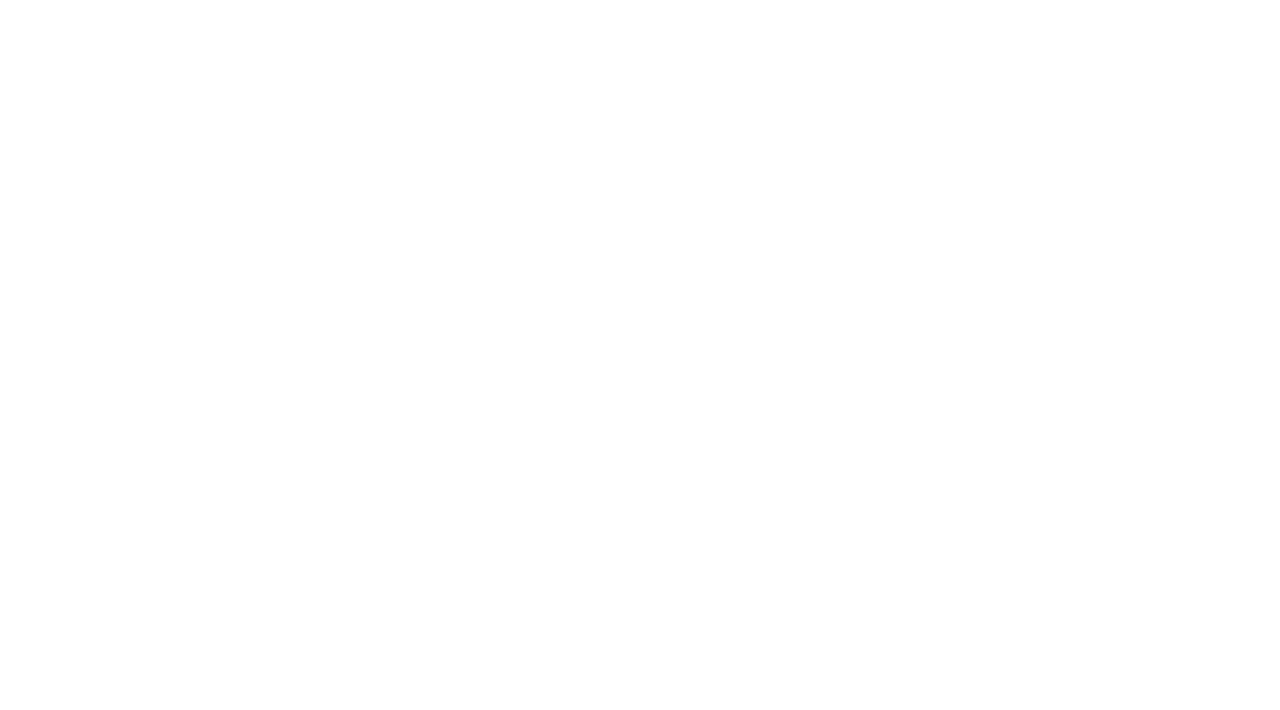
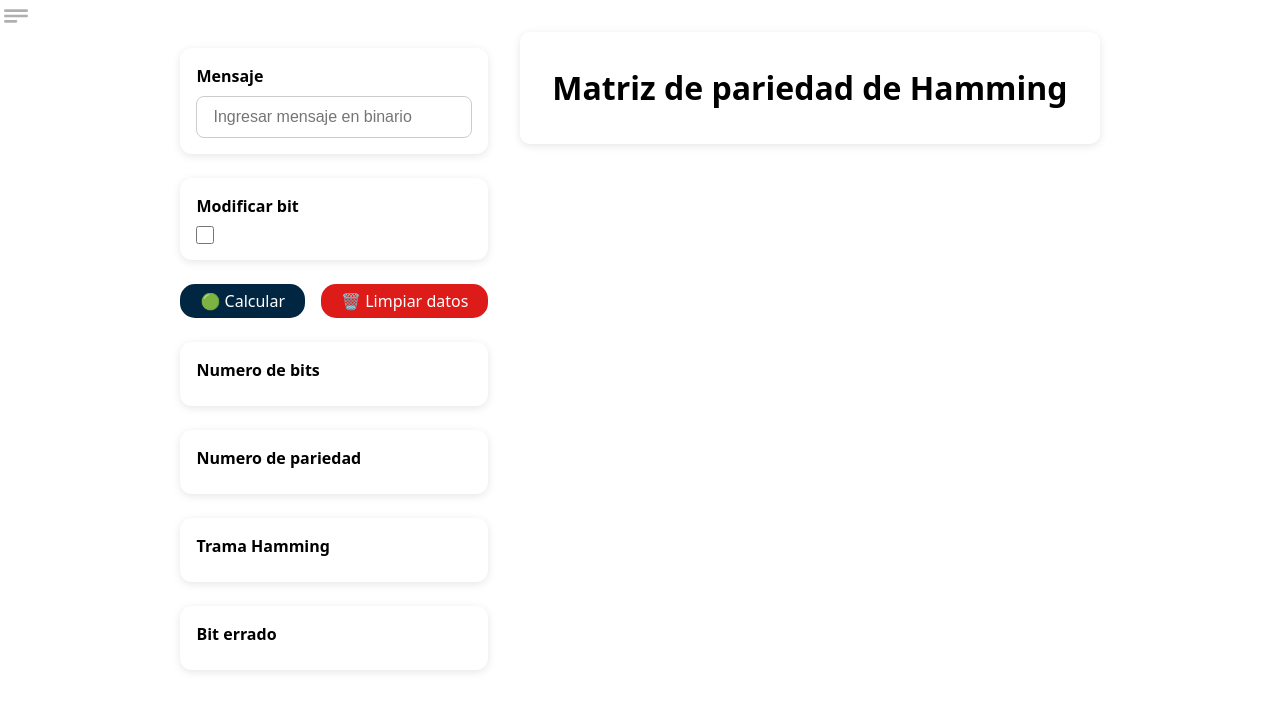
Before and after one commit to Fab1029/Redes_Proyecto, a React (Vite) app: page /hamming in a window 1280 px wide. Before the commit this address had no page. Shown: the top 710 px of the page. Built offline with nearby package versions, Linux system fonts and the light colour scheme.

Commit message:
feat(hamming-page): hamming

```diff
--- a/src/App.jsx
+++ b/src/App.jsx
@@ -1,6 +1,7 @@
 import React from 'react'
 import { BrowserRouter as Router, Routes, Route } from "react-router-dom";
 import Home from './pages/Home/Home';
+import Hamming from './pages/Hamming/Hamming';
 import CyclicRedundancyCheck from './pages/CyclicRedundancyCheck/CyclicRedundancyCheck';
 
 const App = () => {
@@ -8,6 +9,7 @@ const App = () => {
     <Router>
       <Routes>
         <Route path='/' element={<Home />}/>
+        <Route path='/hamming' element={<Hamming/>}/>
         <Route path='/crc' element={<CyclicRedundancyCheck />} />
       </Routes>
     </Router>
--- a/src/algorithms/crc.js
+++ b/src/algorithms/crc.js
@@ -7,9 +7,9 @@ export class CRC {
             frame list: Lista de bits del frame
             polynomial list: Lista de bits del polinomio generador
         @return:
-            frame_bits string: String del cociente de la division entre el frame y el polinomio
+            frame_bits string: String del residuo de la division entre el frame y el polinomio
     */
-    getQuotient(frame, polynomial) {
+    getResidue(frame, polynomial) {
         let frame_bits = [];
 
         for (let i = 0; i < frame.length; i++) {
@@ -50,7 +50,7 @@ export class CRC {
             frame_with_zeros.push('0');
         }
 
-        return frame.join('') + this.getQuotient(frame_with_zeros, polynomial);
+        return frame.join('') + this.getResidue(frame_with_zeros, polynomial);
     }
 
     /*
@@ -63,7 +63,7 @@ export class CRC {
         for (const[length, polynomial] of Object.entries(CRC_POLYNOMIALS)) {
             if (frame.length > length) {
                 const frame_transmited = this.buidFrameTransmission(frame.split(''), polynomial.split(''));
-                const quotient = this.getQuotient(frame_transmited.split(''), polynomial.split(''));
+                const quotient = this.getResidue(frame_transmited.split(''), polynomial.split(''));
 
                 if (parseInt(quotient.join(''), 10) === 0) {
                     return polynomial;
--- a/src/algorithms/hamming.js
+++ b/src/algorithms/hamming.js
@@ -66,27 +66,12 @@ export class Hamming {
         }
 
 
-        // Calcular los bits de paridad
+        // Calcular los bits de paridad (paridad par, solo contando los 1s)
         parity_matrix.forEach((row, rowIndex) => {
-            let zero_parity = 0;
-            let ones_parity = 0;
+            const parity_bit_position = Math.pow(2, rowIndex) - 1;
+            const ones_count = row.filter(bit => bit === '1').length;
 
-            row.forEach((bit) => {
-                if (bit === '0') {
-                    zero_parity++;
-                } else if (bit === '1') {
-                    ones_parity++;
-                }
-
-            });
-
-            if (zero_parity !== 0 && zero_parity % 2 !== 0) {
-                row[Math.pow(2, rowIndex) - 1] = '0';
-            }
-            else if (ones_parity !== 0 && ones_parity % 2 !== 0) {
-                row[Math.pow(2, rowIndex) - 1] = '1';
-            }
-
+            row[parity_bit_position] = (ones_count % 2 === 0) ? '0' : '1';
         });
 
         return parity_matrix;
@@ -97,7 +82,7 @@ export class Hamming {
         @param:
             parityMatrix [[]]: Matriz de paridad construida a partir del frame
         @return:
-            list: Frame de Hamming construido a partir del frame y la matriz de paridad
+            String: Frame de Hamming construido a partir del frame y la matriz de paridad
     */
     buildHammingFrame(frame, parityMatrix) {
         const lengthFrame = frame.length;
@@ -123,7 +108,7 @@ export class Hamming {
             }
         }
 
-        return hamming_frame
+        return hamming_frame.join('');
 
     }
 
--- a/src/components/SideBar/SideBar.jsx
+++ b/src/components/SideBar/SideBar.jsx
@@ -26,6 +26,10 @@ const SideBar = () => {
                             </li>
 
                             <li className='sidebar-item'>
+                                <a href="/hamming">Hamming</a>
+                            </li>
+
+                            <li className='sidebar-item'>
                                 <a href="/crc">Cyclic Redundancy Check</a>
                             </li>
 
--- a/src/pages/CyclicRedundancyCheck/CyclicRedundancyCheck.jsx
+++ b/src/pages/CyclicRedundancyCheck/CyclicRedundancyCheck.jsx
@@ -10,7 +10,7 @@ const CyclicRedundancyCheck = () => {
   const bitInput = useRef();
   const messageInput = useRef();
   const generatorInput = useRef();
-  const [quotient, setQuotient] = useState(null);
+  const [residue, setResidue] = useState(null);
   const [frameSend, setFrameSend] = useState(null);
   const [frameTransmission, setFrameTransmission] = useState(null);
 
@@ -22,12 +22,12 @@ const CyclicRedundancyCheck = () => {
 
     const frame = crc.buidFrameTransmission(message, generator);
     const sent = modifyBit ? setRandomErrorBit(frame) : frame;
-    const quotientResult = crc.getQuotient(sent, generator);
+    const residueResult = crc.getResidue(sent, generator);
 
 
     setFrameTransmission(frame);
     setFrameSend(sent);
-    setQuotient(quotientResult);
+    setResidue(residueResult);
   };
 
   const handleClearData = () => {
@@ -37,7 +37,7 @@ const CyclicRedundancyCheck = () => {
 
     setFrameTransmission(null);
     setFrameSend(null);
-    setQuotient(null);
+    setResidue(null);
   };
 
 
@@ -95,7 +95,7 @@ const CyclicRedundancyCheck = () => {
 
       <div className='text-container'>
         <h1>Residuo</h1>
-        <p className='output-text'>{quotient}</p>
+        <p className='output-text'>{residue}</p>
       </div>
 
     </div>
--- /dev/null
+++ b/src/pages/Hamming/Hamming.css
@@ -0,0 +1,36 @@
+.hamming-page {
+  gap: 2rem;
+  display: flex;
+  padding: 2rem;
+  justify-content: center;
+}
+
+.left-side-container,
+.right-side-container {
+  width: fit-content;
+  background-color: white;
+}
+
+.left-side-container {
+  gap: 1.5rem;
+  display: flex;
+  margin-top: 1rem;
+  flex-direction: column;
+}
+
+.right-side-container {
+  gap: 1.5rem;
+  display: flex;
+  padding: 2rem;
+  border-radius: 10px;
+  align-items: center;
+  height: fit-content;
+  flex-direction: column;
+  box-shadow: 0 2px 8px rgba(0, 0, 0, 0.1);
+}
+
+.buttons-container {
+  gap: 1rem;
+  display: flex;
+  justify-content: center;
+}
--- /dev/null
+++ b/src/pages/Hamming/Hamming.jsx
@@ -0,0 +1,149 @@
+import React, { useRef, useState } from 'react'
+import './Hamming.css'
+import { Hamming as HammingAlgorithm} from '../../algorithms/hamming.js'
+import { setRandomErrorBit } from '../../utils/utils.js'
+import SideBar from '../../components/SideBar/SideBar'
+import Button from '../../components/Button/Button'
+
+const Hamming = () => {
+  const bitInput = useRef();
+  const messageInput = useRef();
+  const hamming = new HammingAlgorithm();
+  const [errorBit, setErrorBit] = useState(null);
+  const [bitsNumber, setBitsNumber] = useState(null);
+  const [parityNumber, setParityNumber] = useState(null);
+  const [frameHamming, setFrameHamming] = useState(null);
+  const [parityMatrix, setParityMatrix] = useState(null);
+
+  const handleCalculteButton = () => {
+    const modifyBit = bitInput.current.checked;
+    const message = messageInput.current.value.trim().split('');
+    const sent = modifyBit ? setRandomErrorBit(message) : message;
+
+    const frameParityMatrix = hamming.buildParityMatrix(message);
+    const frameErrorParityMatrix = hamming.buildParityMatrix(sent);
+
+    const frameHammingBuild = hamming.buildHammingFrame(message, frameParityMatrix);
+    const frameErrorHammingBuild = hamming.buildHammingFrame(sent, frameErrorParityMatrix);
+
+    const detectedErrorBit = hamming.getPositionErrorBit(frameHammingBuild.split(''), frameErrorHammingBuild.split(''));
+
+    setBitsNumber(message.length);
+    setParityNumber(hamming.getParityBitsCount(message));
+    setFrameHamming(frameErrorHammingBuild);
+    setErrorBit(
+        detectedErrorBit === 0 ?
+            'Trama enviada sin errores' :
+            detectedErrorBit
+    );
+    setParityMatrix(frameErrorParityMatrix);
+
+  };
+
+  const handleClearButton = () => {
+    messageInput.current.value = '';
+    bitInput.current.checked = false;
+    setErrorBit(null);
+    setBitsNumber(null);
+    setParityNumber(null);
+    setFrameHamming(null);
+    setParityMatrix(null);
+  };
+
+  return (
+    <div className='hamming-page'>
+        <SideBar/>
+
+        <div className='left-side-container'>
+            <div className='input-container'>
+                <h1>Mensaje</h1>
+                <input
+                className='input message-input'
+                placeholder='Ingresar mensaje en binario'
+                ref={messageInput}
+                />
+            </div>
+            <div className='input-container'>
+                <h1>Modificar bit</h1>
+                <input type='checkbox'ref={bitInput}/>
+            </div>
+
+            <div className='buttons-container'>
+                <Button
+                text={'🟢 Calcular'}
+                color={'#002642'}
+                textColor={'white'}
+                onClick={handleCalculteButton}
+                />
+
+                <Button
+                text={'🗑️ Limpiar datos'}
+                color={'#DD1C1A'}
+                textColor={'white'}
+                onClick={handleClearButton}
+                />
+            </div>
+
+            <div className='text-container'>
+                <h1>Numero de bits</h1>
+                <p className='output-text'>{bitsNumber}</p>
+            </div>
+
+            <div className='text-container'>
+                <h1>Numero de pariedad</h1>
+                <p className='output-text'>{parityNumber}</p>
+            </div>
+
+
+            <div className='text-container'>
+                <h1>Trama Hamming</h1>
+                <p className='output-text'>{frameHamming}</p>
+            </div>
+
+            <div className='text-container'>
+                <h1>Bit errado</h1>
+                <p className='output-text'>{errorBit}</p>
+            </div>
+
+
+        </div>
+
+        <div className='right-side-container'>
+            <h1>Matriz de pariedad de Hamming</h1>
+
+            {parityMatrix && (
+                <table className='parity-table' style={{ borderCollapse: 'collapse', width: '100%' }}>
+                    <thead>
+                        <tr>
+                            <th style={{ border: '1px solid black', padding: '8px' }}></th>
+                            {parityMatrix[0].map((_, colIdx) => (
+                                <th key={`${colIdx}`} style={{ border: '1px solid black', padding: '8px' }}>
+                                {colIdx + 1}
+                                </th>
+                            ))}
+                        </tr>
+                    </thead>
+                    <tbody>
+                        {parityMatrix.map((row, rowIdx) => (
+                        <tr key={`row-${rowIdx}`}>
+                            <th style={{ border: '1px solid black', padding: '8px' }}>
+                                {Math.pow(2, rowIdx)}
+                            </th>
+                            {row.map((cell, colIdx) => (
+                            <td key={`${rowIdx}-${colIdx}`} style={{ border: '1px solid black', padding: '8px' }}>
+                                {cell !== null ? cell : '-'}
+                            </td>
+                            ))}
+                        </tr>
+                        ))}
+                    </tbody>
+                </table>
+            )}
+
+        </div>
+
+    </div>
+  )
+}
+
+export default Hamming
--- a/src/utils/utils.js
+++ b/src/utils/utils.js
@@ -2,14 +2,14 @@
     @param:
         frame list: Lista de bits del frame
     @return:
-        frame list: Lista de bits del frame
+        List string: String de bits del frame
 */
 export function setRandomErrorBit(frame) {
     let frame_copy = [...frame];
 
     let error_bit = Math.floor(Math.random() * frame_copy.length);
     frame_copy[error_bit] = frame_copy[error_bit] === '0' ? '1' : '0';
-    return frame_copy.join('');
+    return frame_copy;
 };
 
 /*
```
